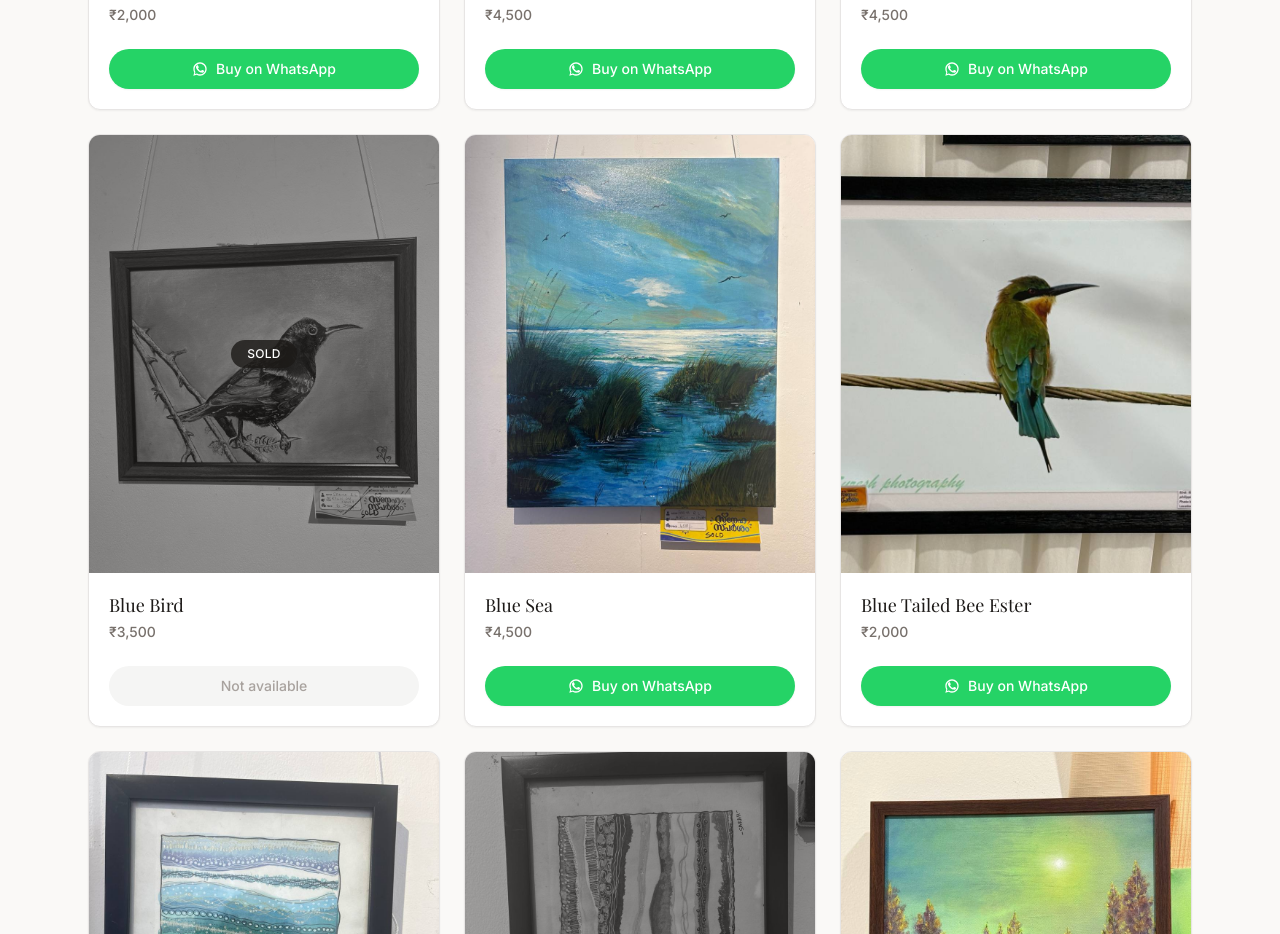
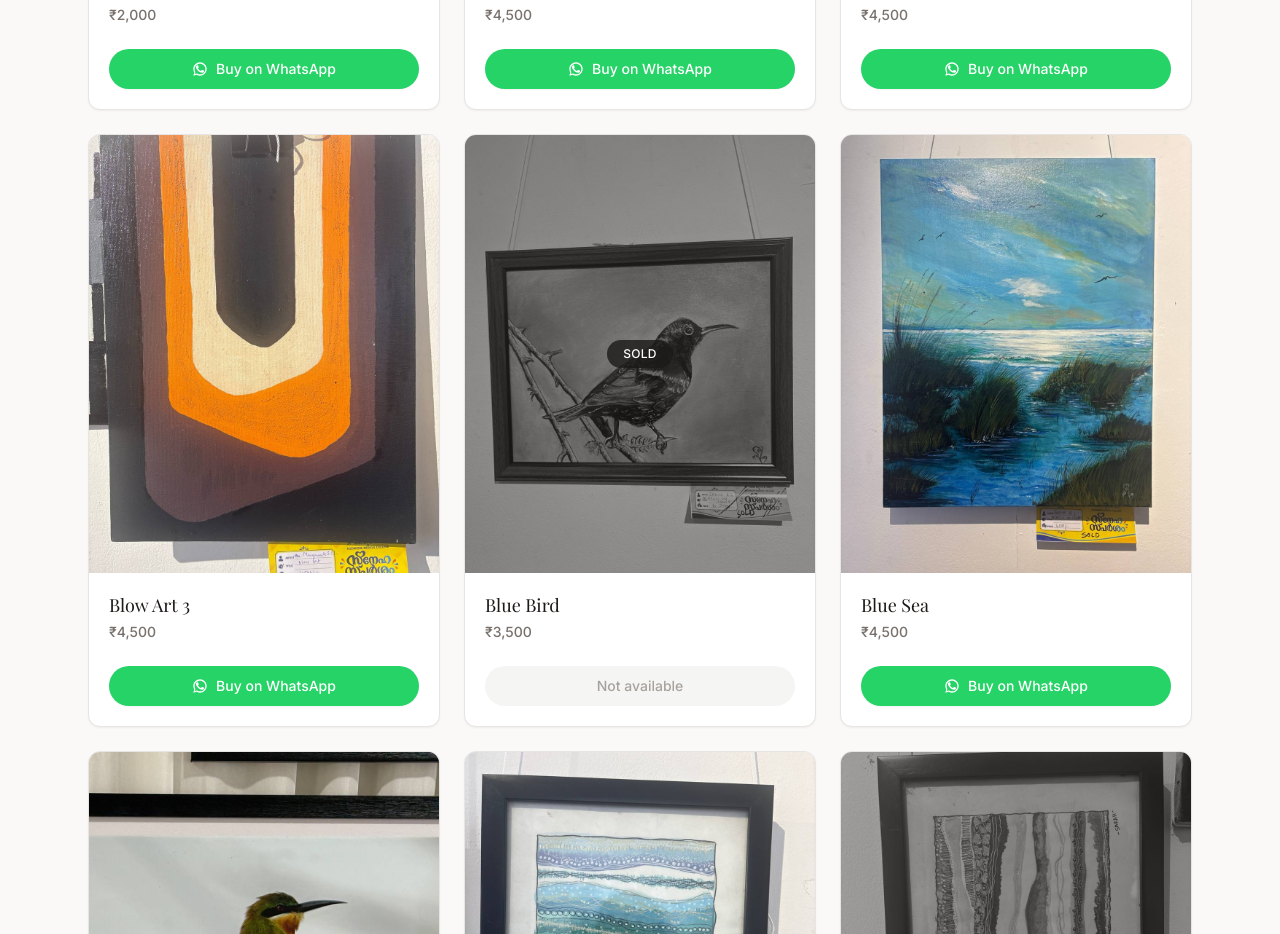
Before and after one commit to jasilmohmd/Art-catalogue, a Next.js app: page / in a window 1280 px wide. Shown: the part 3900-4834 px from the top of the page. Built offline with nearby package versions, Linux system fonts and the light colour scheme; a web font is replaced by a local one.

Commit message:
feat: add Blow Art 3 artwork

```diff
--- a/data/artworks.ts
+++ b/data/artworks.ts
@@ -112,6 +112,13 @@ export const artworks: Artwork[] = [
     name: "Blow Art 2",
     price: 4500,
     image: "/artworks/blow_art_2-4500.jpg",
+    available: true,
+  },
+  {
+    id: "blow-art-3",
+    name: "Blow Art 3",
+    price: 4500,
+    image: "/artworks/blow_art_3-4500.jpg",
     available: true,
   },
   {
```
Also changed, not shown: public/artworks/blow_art_3-4500.jpg (added).
